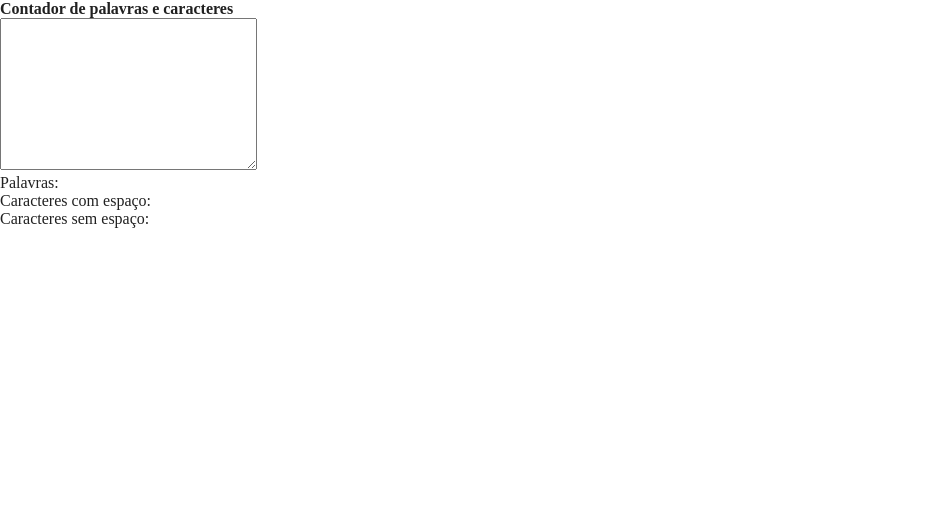
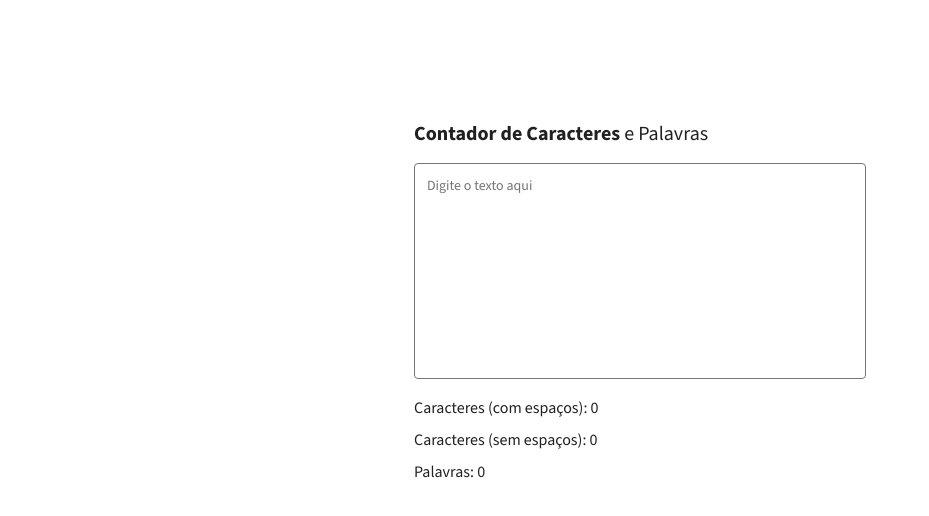
Before and after one commit to feantuns/contador, a plain HTML site: page index.html in a window 1280 px wide. Shown: the whole page, without its empty margins (0-929 px from the left). Drawn offline with nearby package versions, Linux system fonts and the light colour scheme.

Commit message:
finish simple version

```diff
--- a/index.html
+++ b/index.html
@@ -3,19 +3,27 @@
 <head>
     <meta charset="UTF-8">
     <meta name="viewport" content="width=device-width, initial-scale=1.0">
-    <title>Contador de palavras e caracteres</title>
+    <title>Contador de palavras e caracteres</title><link rel="preconnect" href="https://fonts.googleapis.com">
+    <link rel="preconnect" href="https://fonts.gstatic.com" crossorigin>
+    <link href="https://fonts.googleapis.com/css2?family=Source+Sans+3:wght@300;400;700&display=swap" rel="stylesheet">
     <link rel="stylesheet" href="styles.css" />
     <script defer src="main.js"></script>
 </head>
 <body>
-    <h1>Contador de palavras e caracteres</h1>
-    <textarea id="text" cols="30" rows="10"></textarea>
-    <p>
-        Palavras: <span id="words"></span>
-        <br />
-        Caracteres com espaço: <span id="chars-with-space"></span>
-        <br />
-        Caracteres sem espaço: <span id="chars-no-space"></span>
-    </p>
+    <main>
+        <header>
+            <h1>Contador de Caracteres <span class="light-text">e Palavras</span></h1>
+        </header>
+
+        <textarea id="text" cols="30" rows="10" placeholder="Digite o texto aqui"></textarea>
+
+        <footer>
+            Caracteres (com espaços): <span id="chars-with-space">0</span>
+            <br />
+            Caracteres (sem espaços): <span id="chars-without-space">0</span>
+            <br />
+            Palavras: <span id="words">0</span>
+        </footer>
+    </main>
 </body>
 </html>
--- a/main.js
+++ b/main.js
@@ -1 +1,22 @@
-console.log('oba')
+const $ = (search) => document.querySelector(search);
+const textarea = $('#text')
+const words = $('#words')
+const charsWithSpace = $('#chars-with-space')
+const charsWithoutSpace = $('#chars-without-space')
+
+const updateField = (field, value) => {
+    field.innerHTML = value;
+}
+
+const findWords = (str) => str.trim().split(' ').filter(Boolean);
+const findWordsLength = (str) => findWords(str).length;
+const findCharsWithSpace = (str) => str.length;
+const findCharsWithoutSpace = (str) => findWords(str).map(word => word.length).reduce((prev, current) => prev + current, 0)
+
+const handleChangeTextArea = ({target: { value }}) => {
+    updateField(words, findWordsLength(value))
+    updateField(charsWithSpace, findCharsWithSpace(value))
+    updateField(charsWithoutSpace, findCharsWithoutSpace(value))
+}
+
+textarea.addEventListener('keyup', handleChangeTextArea)
--- a/styles.css
+++ b/styles.css
@@ -9,8 +9,47 @@
     margin: 0;
     padding: 0;
     box-sizing: border-box;
+    font-family: 'Source Sans 3', sans-serif;
 }
 
-h1, p, span {
-    font-size: 1rem;
+.light-text {
+    font-weight: 400;
 }
+
+body {
+    min-height: 100vh;
+    display: flex;
+    justify-content: center;
+    align-items: center;
+}
+
+main {
+    max-width: 500px;
+    width: 100%;
+    padding: 24px;
+    margin-bottom: 12rem;
+
+}
+
+header {
+    margin-bottom: 1rem;
+}
+
+h1 {
+    font-size: 1.25rem;
+    font-weight: 700;
+}
+
+footer {
+    margin-top: .5rem;
+    line-height: 2rem
+}
+
+textarea {
+    resize: none;
+    width: 100%;
+    padding: .75rem;
+    font-size: .875rem;
+    border-radius: var(--border-radius);
+    outline: none;
+}
```
